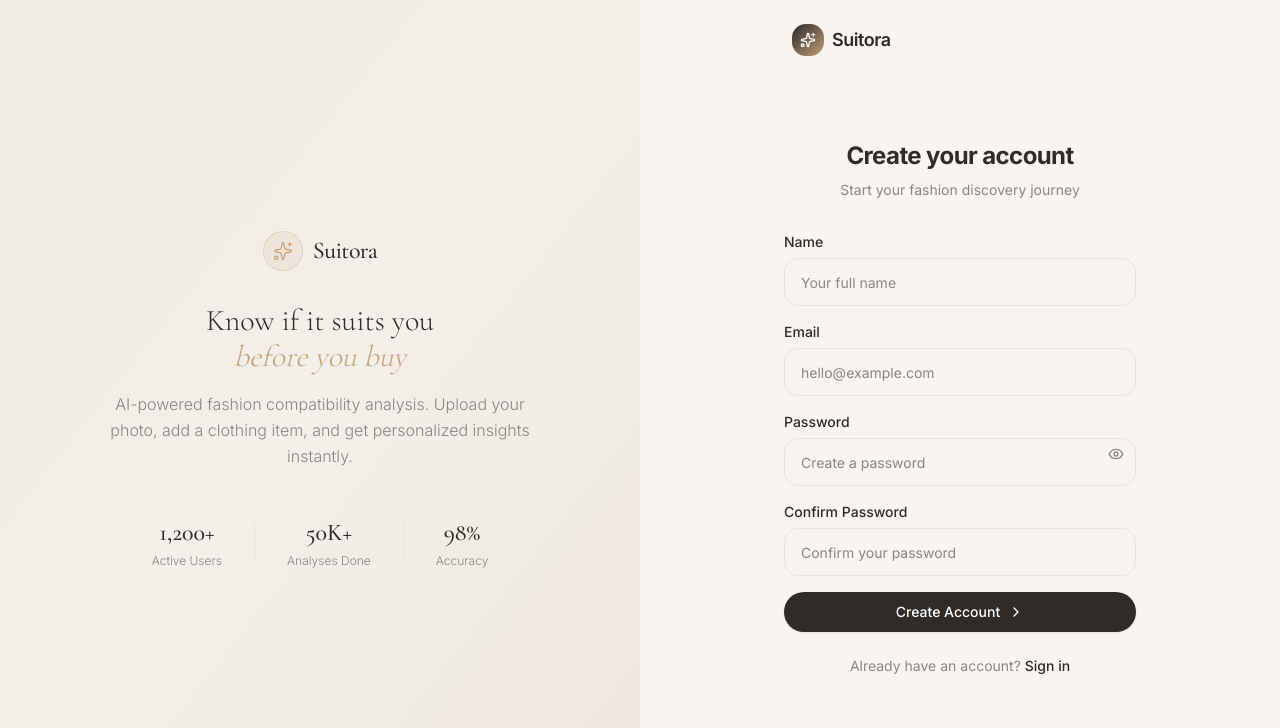
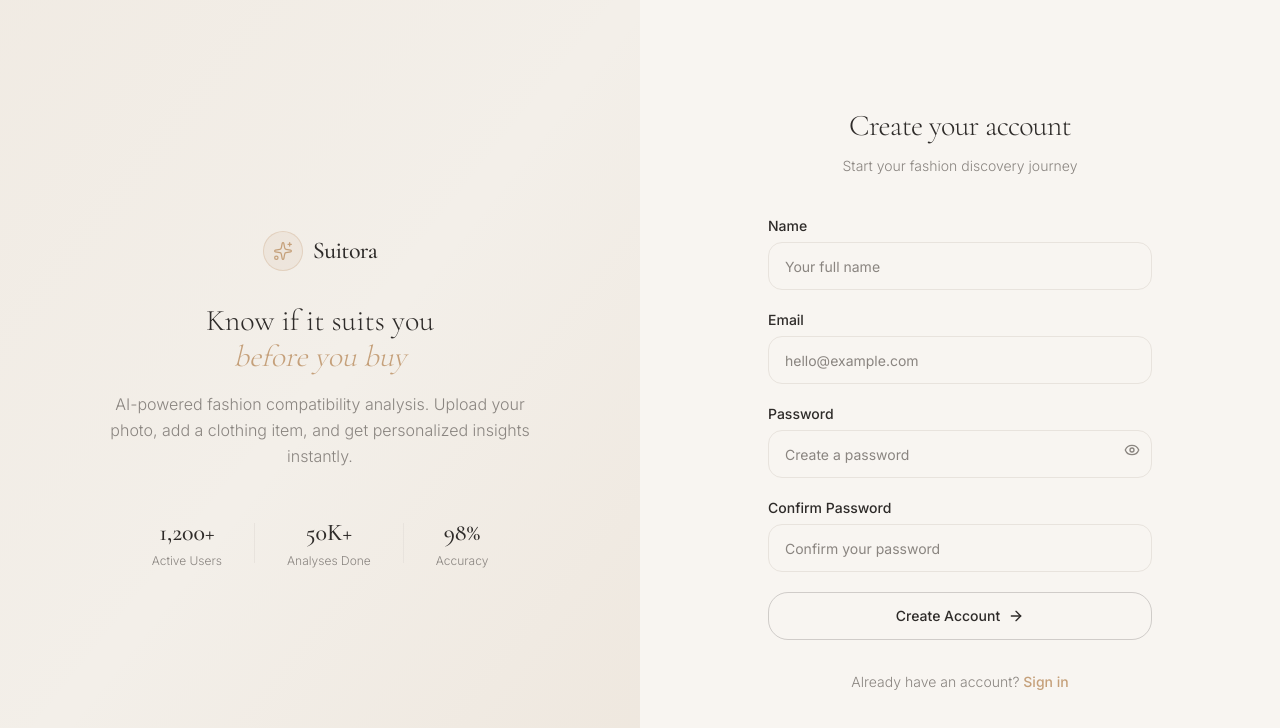
Before and after one commit to jobelGolde12/suitora, a Next.js app: page /register in a window 1280 px wide. Shown: the top 728 px of the page. Built offline with nearby package versions, Linux system fonts and the light colour scheme.

Commit message:
Refactor login and registration pages for improved layout and styling

```diff
--- a/app/(auth)/login/page.tsx
+++ b/app/(auth)/login/page.tsx
@@ -5,7 +5,7 @@ import Link from "next/link";
 import { useForm } from "react-hook-form";
 import { zodResolver } from "@hookform/resolvers/zod";
 import { motion } from "framer-motion";
-import { Sparkles, Eye, EyeOff, ChevronRight } from "lucide-react";
+import { Eye, EyeOff, ArrowRight } from "lucide-react";
 import { Button } from "@/components/ui/Button";
 import { Input } from "@/components/ui/Input";
 import { loginSchema, type LoginFormData } from "@/lib/utils/validation";
@@ -31,33 +31,19 @@ export default function LoginPage() {
   };
 
   return (
-    <div className="min-h-screen flex flex-col">
-      {/* Header */}
-      <div className="p-4 sm:p-6">
-        <Link href="/" className="flex items-center gap-2 group w-fit">
-          <div className="flex h-8 w-8 items-center justify-center rounded-lg bg-gradient-to-br from-primary to-accent">
-            <Sparkles className="h-4 w-4 text-white" />
-          </div>
-          <span className="text-lg font-semibold tracking-tight">Suitora</span>
-        </Link>
-      </div>
-
-      {/* Form */}
-      <div className="flex-1 flex items-center justify-center px-4 pb-16">
     <motion.div
       initial={{ opacity: 0, y: 20 }}
       animate={{ opacity: 1, y: 0 }}
-          transition={{ duration: 0.5 }}
-          className="w-full max-w-sm"
+      transition={{ duration: 0.6, ease: [0.21, 0.47, 0.32, 0.98] }}
     >
-          <div className="text-center mb-8">
-            <h1 className="text-2xl font-bold tracking-tight">Welcome back</h1>
-            <p className="mt-2 text-sm text-muted">
+      <div className="text-center mb-10">
+        <h1 className="font-heading text-3xl font-light tracking-tight">Welcome back</h1>
+        <p className="mt-3 text-sm text-muted font-light">
           Sign in to your Suitora account
         </p>
       </div>
 
-          <form onSubmit={handleSubmit(onSubmit)} className="space-y-4">
+      <form onSubmit={handleSubmit(onSubmit)} className="space-y-5">
         <Input
           label="Email"
           type="email"
@@ -77,7 +63,7 @@ export default function LoginPage() {
           <button
             type="button"
             onClick={() => setShowPassword(!showPassword)}
-                className="absolute right-3 top-[34px] text-muted hover:text-foreground transition-colors"
+            className="absolute right-3 top-[38px] text-muted hover:text-foreground transition-colors"
           >
             {showPassword ? <EyeOff className="h-4 w-4" /> : <Eye className="h-4 w-4" />}
           </button>
@@ -86,26 +72,24 @@ export default function LoginPage() {
         <div className="flex items-center justify-end">
           <Link
             href="/forgot-password"
-                className="text-xs text-muted hover:text-primary transition-colors"
+            className="text-xs text-muted hover:text-accent transition-colors font-light"
           >
             Forgot password?
           </Link>
         </div>
 
-            <Button type="submit" loading={isLoading} className="w-full">
+        <Button type="submit" loading={isLoading} variant="editorial" className="w-full rounded-full h-12">
           Sign In
-              <ChevronRight className="h-4 w-4" />
+          <ArrowRight className="h-4 w-4" />
         </Button>
       </form>
 
-          <p className="mt-6 text-center text-sm text-muted">
+      <p className="mt-8 text-center text-sm text-muted font-light">
         Don&apos;t have an account?{" "}
-            <Link href="/register" className="text-primary hover:text-primary-light font-medium transition-colors">
+        <Link href="/register" className="text-accent hover:text-accent-light font-medium transition-colors">
           Sign up
         </Link>
       </p>
     </motion.div>
-      </div>
-    </div>
   );
 }
--- a/app/(auth)/register/page.tsx
+++ b/app/(auth)/register/page.tsx
@@ -5,7 +5,7 @@ import Link from "next/link";
 import { useForm } from "react-hook-form";
 import { zodResolver } from "@hookform/resolvers/zod";
 import { motion } from "framer-motion";
-import { Sparkles, Eye, EyeOff, ChevronRight } from "lucide-react";
+import { Eye, EyeOff, ArrowRight } from "lucide-react";
 import { Button } from "@/components/ui/Button";
 import { Input } from "@/components/ui/Input";
 import { registerSchema, type RegisterFormData } from "@/lib/utils/validation";
@@ -31,33 +31,19 @@ export default function RegisterPage() {
   };
 
   return (
-    <div className="min-h-screen flex flex-col">
-      {/* Header */}
-      <div className="p-4 sm:p-6">
-        <Link href="/" className="flex items-center gap-2 group w-fit">
-          <div className="flex h-8 w-8 items-center justify-center rounded-lg bg-gradient-to-br from-primary to-accent">
-            <Sparkles className="h-4 w-4 text-white" />
-          </div>
-          <span className="text-lg font-semibold tracking-tight">Suitora</span>
-        </Link>
-      </div>
-
-      {/* Form */}
-      <div className="flex-1 flex items-center justify-center px-4 pb-16">
     <motion.div
       initial={{ opacity: 0, y: 20 }}
       animate={{ opacity: 1, y: 0 }}
-          transition={{ duration: 0.5 }}
-          className="w-full max-w-sm"
+      transition={{ duration: 0.6, ease: [0.21, 0.47, 0.32, 0.98] }}
     >
-          <div className="text-center mb-8">
-            <h1 className="text-2xl font-bold tracking-tight">Create your account</h1>
-            <p className="mt-2 text-sm text-muted">
+      <div className="text-center mb-10">
+        <h1 className="font-heading text-3xl font-light tracking-tight">Create your account</h1>
+        <p className="mt-3 text-sm text-muted font-light">
           Start your fashion discovery journey
         </p>
       </div>
 
-          <form onSubmit={handleSubmit(onSubmit)} className="space-y-4">
+      <form onSubmit={handleSubmit(onSubmit)} className="space-y-5">
         <Input
           label="Name"
           type="text"
@@ -85,7 +71,7 @@ export default function RegisterPage() {
           <button
             type="button"
             onClick={() => setShowPassword(!showPassword)}
-                className="absolute right-3 top-[34px] text-muted hover:text-foreground transition-colors"
+            className="absolute right-3 top-[38px] text-muted hover:text-foreground transition-colors"
           >
             {showPassword ? <EyeOff className="h-4 w-4" /> : <Eye className="h-4 w-4" />}
           </button>
@@ -99,20 +85,18 @@ export default function RegisterPage() {
           {...register("confirmPassword")}
         />
 
-            <Button type="submit" loading={isLoading} className="w-full">
+        <Button type="submit" loading={isLoading} variant="editorial" className="w-full rounded-full h-12">
           Create Account
-              <ChevronRight className="h-4 w-4" />
+          <ArrowRight className="h-4 w-4" />
         </Button>
       </form>
 
-          <p className="mt-6 text-center text-sm text-muted">
+      <p className="mt-8 text-center text-sm text-muted font-light">
         Already have an account?{" "}
-            <Link href="/login" className="text-primary hover:text-primary-light font-medium transition-colors">
+        <Link href="/login" className="text-accent hover:text-accent-light font-medium transition-colors">
           Sign in
         </Link>
       </p>
     </motion.div>
-      </div>
-    </div>
   );
 }
--- a/components/landing/Hero.tsx
+++ b/components/landing/Hero.tsx
@@ -26,7 +26,7 @@ const stagger = {
 
 export function Hero() {
   return (
-    <section className="relative min-h-screen flex items-center justify-center overflow-hidden px-6">
+    <section className="relative min-h-screen flex items-center justify-center overflow-hidden px-6 pt-24">
       <div className="relative z-10 mx-auto max-w-5xl text-center">
         <motion.div
           initial="hidden"
@@ -34,13 +34,6 @@ export function Hero() {
           variants={stagger}
           className="space-y-10"
         >
-          {/* Eyebrow */}
-          <motion.div variants={fadeInUp}>
-            <span className="inline-block text-xs font-medium tracking-[0.2em] uppercase text-accent">
-              AI-Powered Fashion
-            </span>
-          </motion.div>
-
           {/* Heading */}
           <motion.h1
             variants={fadeInUp}
```
Lines whose indentation alone changed are shown as unchanged.
